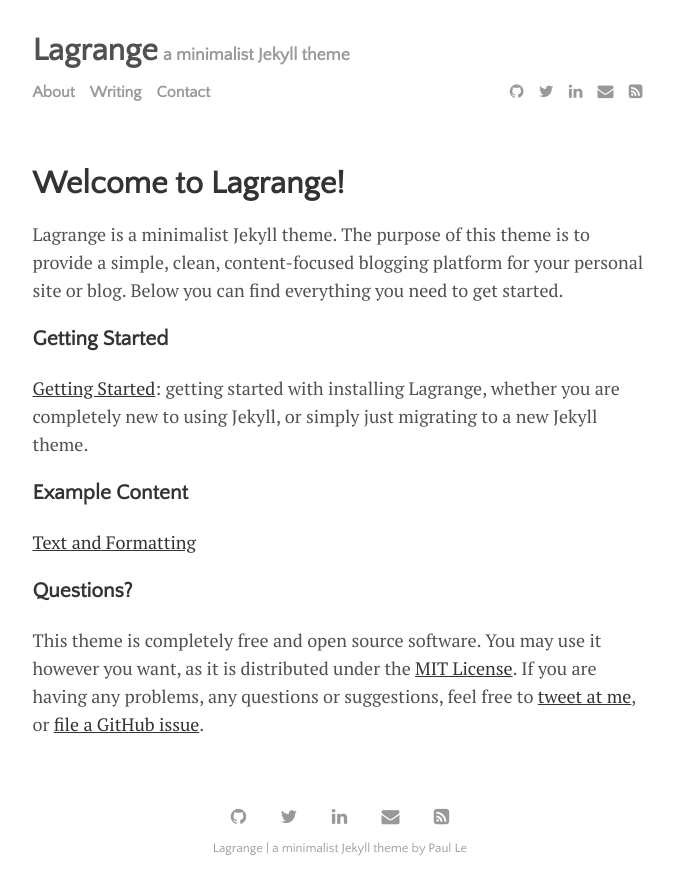
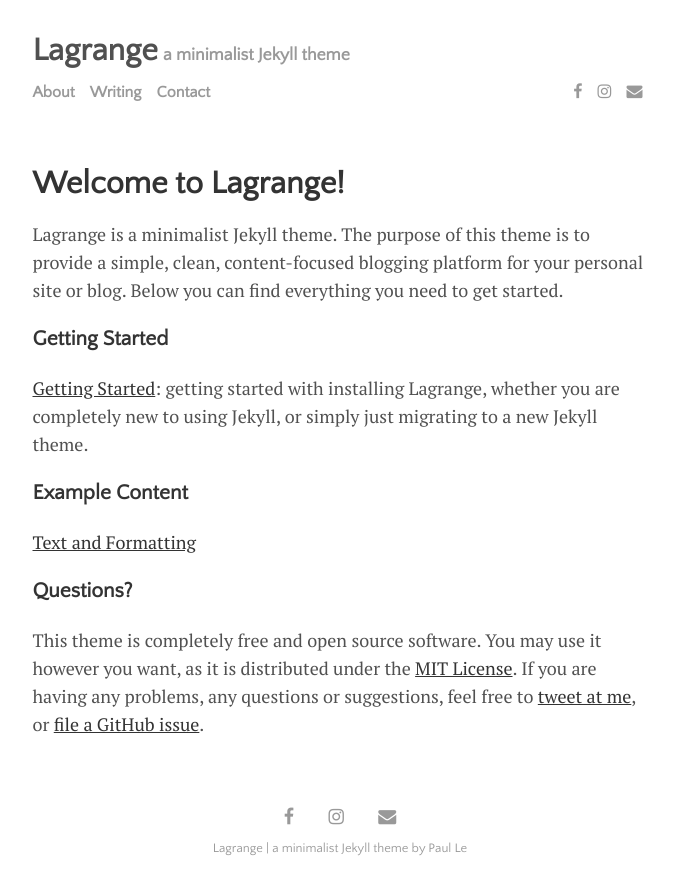
Before and after one commit to poi0905/blog, a Jekyll site: the page built from menu/about.md, in a window 1280 px wide. Shown: the top 895 px of the page, without its empty margins (300-974 px from the left). Built offline with Jekyll 4.4.1, drawn with Linux system fonts in a browser that asks for light colours.

Commit message:
2020/7/2

```diff
--- a/_data/settings.yml
+++ b/_data/settings.yml
@@ -4,7 +4,7 @@
   disqus_shortname: 'https-lenpaul-github-io-lagrange'
 
 # If you are not using Google Analytics, please change 'google-ID' to an empty string
-google-ID: 'UA-112060364-1'
+# google-ID: 'UA-112060364-1'
 
 menu:
 - {name: 'About', path: 'menu', url: 'about.html'}
@@ -13,11 +13,11 @@
 
 # Available social icons are powered by Font Awesome, so you can use any icon that they offer
 social:
-- {icon: 'github', link: 'https://www.github.com/lenpaul'}
-- {icon: 'twitter', link: 'https://twitter.com/paululele'}
-- {icon: 'linkedin', link: 'http://www.linkedin.com/in/lenpaul/'}
-- {icon: 'envelope', link: 'mailto:l.nguyen.paul@gmail.com'}
-- {icon: 'rss-square', link: '/feed.xml'}
+# - {icon: 'github', link: 'https://www.github.com/lenpaul'}
+- {icon: 'facebook', link: 'https://www.facebook.com/profile.php?id=100000584444686'}
+- {icon: 'instagram', link: 'https://instagram.com/poi_0905?igshid=1ad398byroiap'}
+- {icon: 'envelope', link: 'b07302230@ntu.edu.tw'}
+# - {icon: 'rss-square', link: '/feed.xml'}
 # - {icon: 'rss-square', link: '/rss-feed.xml'}
 
 # Customize site text
```
